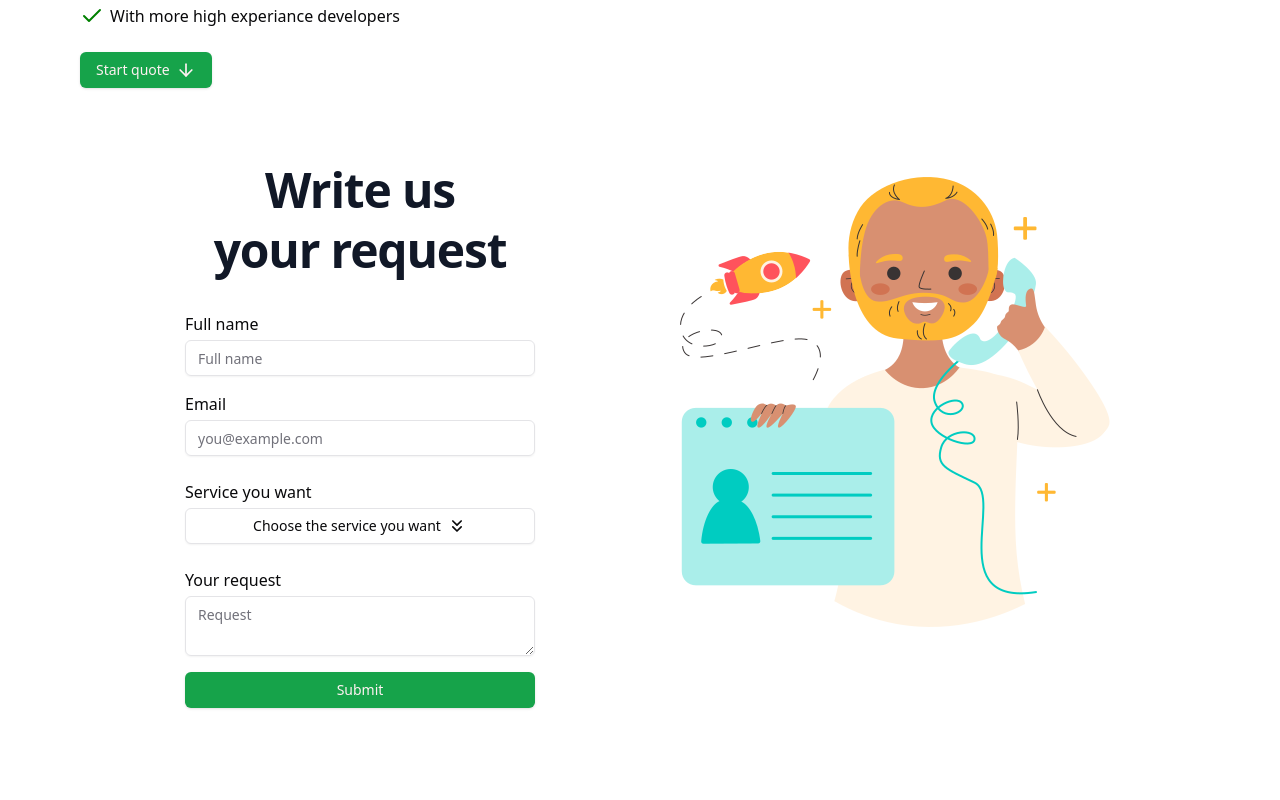
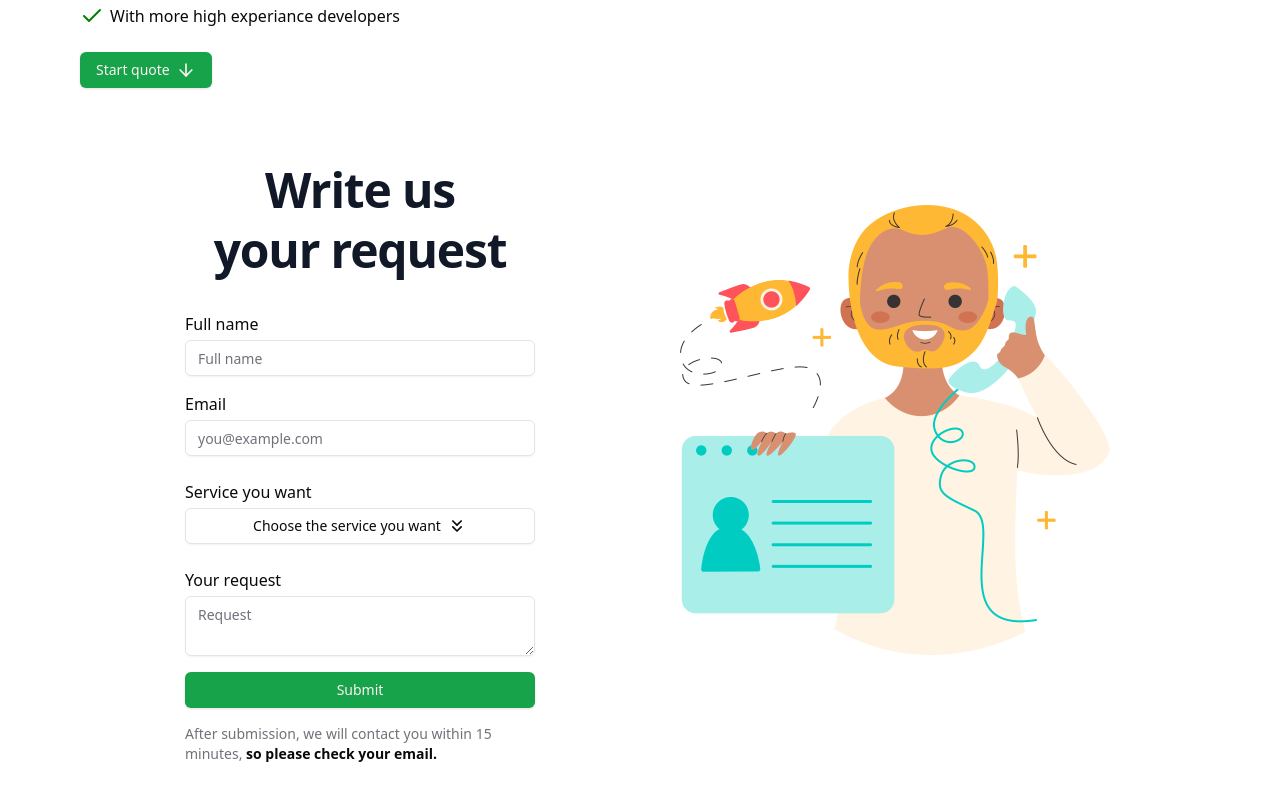
Before and after one commit to KidusBasazinew/k-labs, a React (Vite) app: page /getstart in a window 1280 px wide. Shown: the part 568-1368 px from the top of the page. Before the commit the page ends 1316 px from the top, so only its background shows below. Built offline with nearby package versions, Linux system fonts and the light colour scheme.

Commit message:
successfull card showing fuctionality done

```diff
--- a/src/components/QuoteForm.tsx
+++ b/src/components/QuoteForm.tsx
@@ -21,6 +21,7 @@ import {
 } from "./ui/dropdown-menu";
 import { useState } from "react";
 import SuccessCard from "./SeccessCard";
+import { Link } from "react-router-dom";
 
 const schema = z.object({
   fullName: z
@@ -55,16 +56,16 @@ const QuoteForm = () => {
 
   const onSubmit = (data: FormData) => {
     console.log(data);
-    //We are going to chage this in to animation
     setIsCardVisible(true);
     reset();
   };
 
   return (
+    <>
+      <SuccessCard isVisible={isCardVisible} onClose={hideSuccessCard} />
       <div className="container relative flex items-center justify-between lg:px-0 pb-10">
         <div className="mx-auto flex w-full flex-col justify-between space-y-6 sm:w-[350px]">
           <div className="flex flex-col items-center space-y-2 text-center">
-          <SuccessCard isVisible={isCardVisible} onClose={hideSuccessCard} />
             <h1 className="text-2xl sm:font-semibold tracking-tightrelative w-fit tracking-tight text-balance mt-16 font-bold !leading-tight text-gray-900 sm:text-2xl md:text-6xl lg:text-5xl">
               Write us your request
             </h1>
@@ -99,7 +100,9 @@ const QuoteForm = () => {
                     {...register("email")}
                   />
                   {errors.email && (
-                  <p className="text-red-500 text-sm">{errors.email.message}</p>
+                    <p className="text-red-500 text-sm">
+                      {errors.email.message}
+                    </p>
                   )}
                 </div>
                 <div className="grid gap-1 py-2">
@@ -160,6 +163,15 @@ const QuoteForm = () => {
                 </div>
 
                 <Button type="submit">Submit</Button>
+                <p className="mt-2  text-sm text-muted-foreground">
+                  After submission, we will contact you within 15 minutes,
+                  <a href="https://gmail.com">
+                    <span className="font-semibold text-foreground">
+                      {" "}
+                      so please check your email.
+                    </span>
+                  </a>
+                </p>
               </div>
             </form>
           </div>
@@ -168,6 +180,7 @@ const QuoteForm = () => {
           <img src={contact} alt="" />
         </div>
       </div>
+    </>
   );
 };
 
--- a/src/components/SeccessCard.tsx
+++ b/src/components/SeccessCard.tsx
@@ -10,25 +10,22 @@ const SuccessCard = ({ isVisible, onClose }: Props) => {
   useEffect(() => {
     if (isVisible) {
       const timer = setTimeout(() => {
-        onClose(); // Call the onClose function after 3 seconds
+        onClose();
       }, 3000);
       return () => clearTimeout(timer);
     }
   }, [isVisible, onClose]);
 
-  // Conditionally render based on the isVisible prop
   if (!isVisible) return null;
   return (
-    <div className="max-w-md mx-auto bg-white border border-green-300 rounded-lg shadow-lg p-4">
+    <div className="z-[1000] sticky top-0 max-w-md mx-auto bg-white border border-green-300 rounded-lg shadow-lg p-4">
       <div className="flex items-start">
-        {/* Success Icon */}
         <CircleCheckBig className="h-6 w-6 text-green-500" />
 
-        {/* Text content */}
         <div className="ml-4">
           <h3 className="text-lg font-medium text-green-800">Success!</h3>
           <p className="text-sm text-green-600 mt-1">
-            Your operation has been completed successfully.
+            Your message has been sent successfully.
           </p>
         </div>
       </div>
```
Lines whose indentation alone changed are shown as unchanged.
